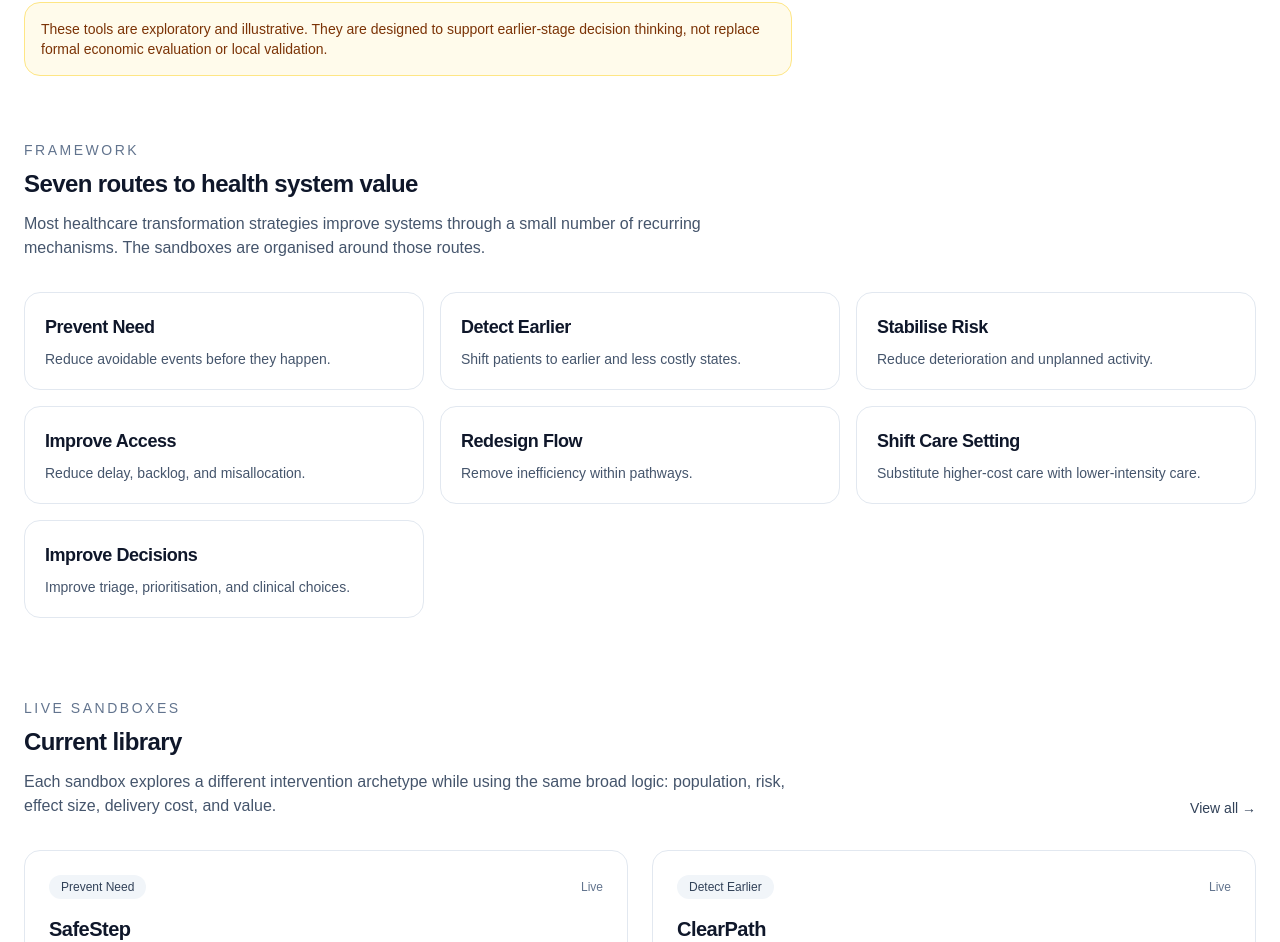
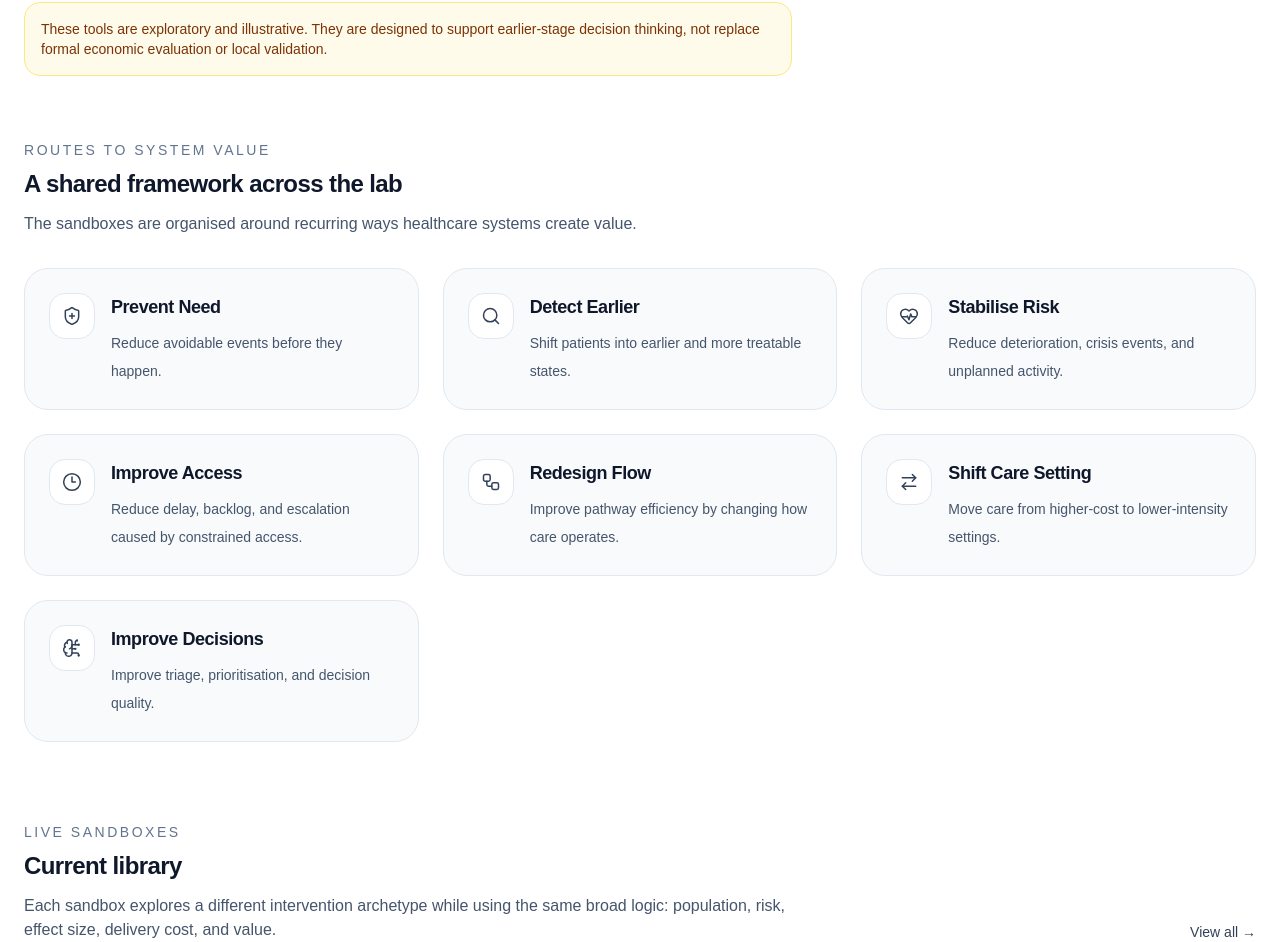
Before and after one commit to olivercareyncl/health-economics-scenario-lab, a Next.js app in the folder site/: page / in a window 1280 px wide. Shown: the part 481-1423 px from the top of the page. Built offline with nearby package versions, Linux system fonts and the light colour scheme.

Commit message:
Update routes-grid.tsx

```diff
--- a/site/src/components/routes-grid.tsx
+++ b/site/src/components/routes-grid.tsx
@@ -1,31 +1,58 @@
+"use client";
+
+import Link from "next/link";
+import {
+  ArrowRightLeft,
+  BrainCircuit,
+  Clock3,
+  HeartPulse,
+  Search,
+  ShieldPlus,
+  Workflow,
+} from "lucide-react";
+
 const routes = [
   {
-    title: "Prevent Need",
-    desc: "Reduce avoidable events before they happen.",
+    name: "Prevent Need",
+    description: "Reduce avoidable events before they happen.",
+    href: "/sandboxes#prevent-need",
+    icon: ShieldPlus,
   },
   {
-    title: "Detect Earlier",
-    desc: "Shift patients to earlier and less costly states.",
+    name: "Detect Earlier",
+    description: "Shift patients into earlier and more treatable states.",
+    href: "/sandboxes#detect-earlier",
+    icon: Search,
   },
   {
-    title: "Stabilise Risk",
-    desc: "Reduce deterioration and unplanned activity.",
+    name: "Stabilise Risk",
+    description: "Reduce deterioration, crisis events, and unplanned activity.",
+    href: "/sandboxes#stabilise-risk",
+    icon: HeartPulse,
   },
   {
-    title: "Improve Access",
-    desc: "Reduce delay, backlog, and misallocation.",
+    name: "Improve Access",
+    description: "Reduce delay, backlog, and escalation caused by constrained access.",
+    href: "/sandboxes#improve-access",
+    icon: Clock3,
   },
   {
-    title: "Redesign Flow",
-    desc: "Remove inefficiency within pathways.",
+    name: "Redesign Flow",
+    description: "Improve pathway efficiency by changing how care operates.",
+    href: "/sandboxes#redesign-flow",
+    icon: Workflow,
   },
   {
-    title: "Shift Care Setting",
-    desc: "Substitute higher-cost care with lower-intensity care.",
+    name: "Shift Care Setting",
+    description: "Move care from higher-cost to lower-intensity settings.",
+    href: "/sandboxes#shift-care-setting",
+    icon: ArrowRightLeft,
   },
   {
-    title: "Improve Decisions",
-    desc: "Improve triage, prioritisation, and clinical choices.",
+    name: "Improve Decisions",
+    description: "Improve triage, prioritisation, and decision quality.",
+    href: "/sandboxes#improve-decisions",
+    icon: BrainCircuit,
   },
 ];
 
@@ -34,28 +61,44 @@ export default function RoutesGrid() {
     <section>
       <div className="mb-8">
         <p className="text-sm font-medium uppercase tracking-[0.18em] text-slate-500">
-          Framework
+          Routes to system value
         </p>
         <h2 className="mt-2 text-2xl font-semibold tracking-tight">
-          Seven routes to health system value
+          A shared framework across the lab
         </h2>
         <p className="mt-3 max-w-3xl text-slate-600">
-          Most healthcare transformation strategies improve systems through a
-          small number of recurring mechanisms. The sandboxes are organised
-          around those routes.
+          The sandboxes are organised around recurring ways healthcare systems
+          create value.
         </p>
       </div>
 
-      <div className="grid gap-4 md:grid-cols-2 xl:grid-cols-3">
-        {routes.map((route) => (
-          <div
-            key={route.title}
-            className="rounded-2xl border border-slate-200 bg-white p-5"
-          >
-            <h3 className="text-lg font-semibold tracking-tight">{route.title}</h3>
-            <p className="mt-2 text-sm text-slate-600">{route.desc}</p>
-          </div>
-        ))}
+      <div className="grid gap-6 md:grid-cols-2 xl:grid-cols-3">
+        {routes.map((route) => {
+          const Icon = route.icon;
+
+          return (
+            <Link
+              key={route.name}
+              href={route.href}
+              className="group rounded-3xl border border-slate-200 bg-slate-50 p-6 transition hover:border-slate-300 hover:bg-white"
+            >
+              <div className="flex items-start gap-4">
+                <div className="rounded-2xl border border-slate-200 bg-white p-3 text-slate-700">
+                  <Icon className="h-5 w-5" strokeWidth={1.8} />
+                </div>
+
+                <div>
+                  <h3 className="text-lg font-semibold tracking-tight text-slate-900">
+                    {route.name}
+                  </h3>
+                  <p className="mt-2 text-sm leading-7 text-slate-600">
+                    {route.description}
+                  </p>
+                </div>
+              </div>
+            </Link>
+          );
+        })}
       </div>
     </section>
   );
```
